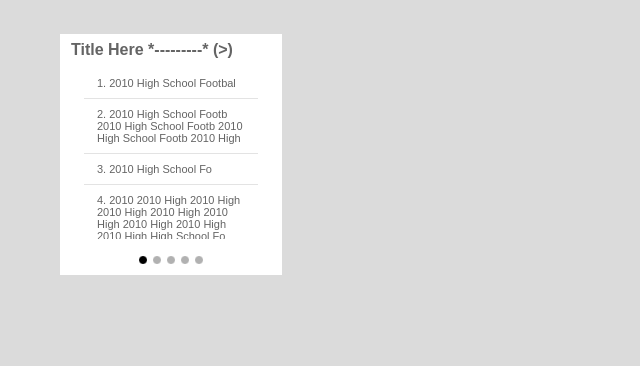
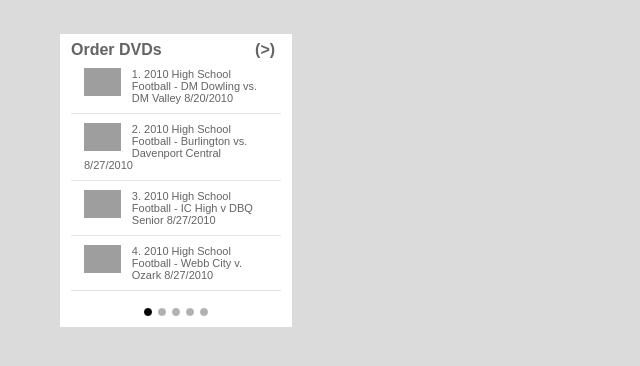
Before and after one commit to johnnyscott/Provideo-New-Site, a PHP site: page /flipper-one.html in a window 1280 px wide. Shown: the top 366 px of the page, without its empty margins (0-640 px from the left). Run offline with PHP 8.4, Linux system fonts and the light colour scheme; grey boxes are pictures that could not be loaded.

Commit message:
added pretties IE still broken

```diff
--- a/flipper-one/flipper-one.css
+++ b/flipper-one/flipper-one.css
@@ -13,7 +13,7 @@ a img {
 }
 
 div.small-flipper-one{
-	width:200px;
+	width:210px;
 	background:#fff;
 	color:#646464;
 	padding:7px 11px;
@@ -25,11 +25,11 @@ div.small-flipper-one{
 div.small-flipper-one div.flipper-one-container{
   position: relative;
 	overflow: hidden;
-  height:170px;
+  padding:0px;
+  margin:0px;
 }
 
 div.small-flipper-one div.flipper-one-container div.flipper-one {
-	padding:9px 13px;
 	font-size:11px;
   height:2px;
   position:relative;
@@ -39,8 +39,15 @@ div.small-flipper-one div.flipper-one-container div.flipper-one div{
 	padding:9px 13px;
 	border-bottom: 1px solid #e3e3e3;
 	font-size:11px;
+  overflow:hidden;
 }
 
+div.small-flipper-one div.flipper-one-container div.flipper-one img{
+	width:20%;
+  height:20%;
+  float:left;
+  margin-right:11px;
+}
 div.small-flipper-one div.pager {
  padding-top:11px;
  padding-left:14px;
--- a/flipper-one/flipper-one.html
+++ b/flipper-one/flipper-one.html
@@ -11,26 +11,27 @@
  <body>
 
   <div class="small-flipper-one" >
-    <strong>Title Here *---------* (&gt;)</strong>
+    <strong>Order DVDs &nbsp;&nbsp;&nbsp;&nbsp;&nbsp;&nbsp; &nbsp;&nbsp;&nbsp;&nbsp;&nbsp;&nbsp;&nbsp;&nbsp;&nbsp;&nbsp;&nbsp;&nbsp;  (&gt;)</strong>
     <div id="flipper-one-container" class="flipper-one-container">
       <div id="flipper-one" class="flipper-one">
-        <div>1. 2010 High School Footbal</div>
-        <div>2. 2010 High School Footb 2010 High School Footb 2010 High School Footb 2010 High </div>
-        <div>3. 2010 High School Fo</div>
-        <div>4. 2010 2010 High  2010 High  2010 High  2010 High  2010 High  2010 High  2010 High  2010 High  High School Fo</div>
-        <div>5. 2010 High School Footbal</div>
-        <div>6. 2010 High School Footb</div>
-        <div>7. 2010 High School Fo</div>
-        <div>8. 2010 High 2010 High  2010 High  School Fo</div>
-        <div>9. 2010 High School Footbal</div>
-        <div>10. 2010 High School Footb</div>
-        <div>11. 2010 High School Fo</div>
-        <div>12. 2010 High School Fo</div>
-        <div>13. 2010 High School Footbal</div>
-        <div>14. 2010 High School Footb</div>
-        <div>15. 2010 High School Fo</div>
-        <div>16. 2010 High School Fo</div>
-        <div>17. 2010 High School Footbal</div>
+        <div><img src="http://cdn-9.nflximg.com/us/boxshots/large/70109410.jpg" />1.  2010 High School Football - DM Dowling vs. DM Valley 8/20/2010 </div>
+        <div><img src="http://cdn-9.nflximg.com/us/boxshots/large/70109421.jpg" />2.  2010 High School Football - Burlington vs. Davenport Central 8/27/2010 </div>
+        <div><img src="http://cdn-9.nflximg.com/us/boxshots/large/70109431.jpg" />3.  2010 High School Football - IC High v DBQ Senior 8/27/2010 </div>
+        <div><img src="http://cdn-9.nflximg.com/us/boxshots/large/70109405.jpg" />4.  2010 High School Football - Webb City v. Ozark 8/27/2010 </div>
+        <div><img src="http://cdn-9.nflximg.com/us/boxshots/large/70109412.jpg" />5.  2010 High School Football - CR Kennedy vs. CR Xavier 8/27/2010 </div>
+        <div><img src="http://cdn-9.nflximg.com/us/boxshots/large/70109413.jpg" />6.  2010 High School Football - Clinton vs. Davenport Assumption 8/27/2010 </div>
+        <div><img src="http://cdn-9.nflximg.com/us/boxshots/large/70109411.jpg" />7.  2010 High School Football - Pella vs. Newton 8/27/2010 </div>
+        <div><img src="http://cdn-9.nflximg.com/us/boxshots/large/70109417.jpg" />8.  2010 Westdale Mall Spirit Competition 8/28/2010 </div>
+        <div><img src="http://cdn-9.nflximg.com/us/boxshots/large/70109427.jpg" />9.  2010 High School Football - Orion v. Sherrard 9/3/2010 </div>
+        <div><img src="http://cdn-9.nflximg.com/us/boxshots/large/70109401.jpg" />10.  2010 High School Football - Iowa City Regina v. Solon 9/3/2010 </div>
+        <div><img src="http://cdn-9.nflximg.com/us/boxshots/large/70109402.jpg" />11.  2010 High School Football - Ft. Dodge v. Urbandale 9/3/2010 </div>
+        <div><img src="http://cdn-9.nflximg.com/us/boxshots/large/70109403.jpg" />12.  2010 High School Football - Davenport Assumption v. Bettendorf 9/10/2010 </div>
+        <div><img src="http://cdn-9.nflximg.com/us/boxshots/large/70109405.jpg" />13.  2010 High School Football - Des Moines East v. Ames 9/10/2010 </div>
+        <div><img src="http://cdn-9.nflximg.com/us/boxshots/large/70109409.jpg" />14.  2010 High School Football - Cedar Rapids Kennedy v. Cedar Rapids Washington 9/10/2010 </div>
+        <div><img src="http://cdn-9.nflximg.com/us/boxshots/large/70109412.jpg" />16.  2010 High School Football - CR Kennedy vs. CR Xavier 8/27/2010 </div>
+        <div><img src="http://cdn-9.nflximg.com/us/boxshots/large/70109413.jpg" />17.  2010 High School Football - Clinton vs. Davenport Assumption 8/27/2010 </div>
+        <div><img src="http://cdn-9.nflximg.com/us/boxshots/large/70109411.jpg" />18.  2010 High School Football - Pella vs. Newton 8/27/2010 </div>
+        <div><img src="http://cdn-9.nflximg.com/us/boxshots/large/70109417.jpg" />19.  2010 Westdale Mall Spirit Competition 8/28/2010 </div>
       </div>
     </div>
     <div id="pager" class="pager"></div>
--- a/flipper-one/flipper-one.js
+++ b/flipper-one/flipper-one.js
@@ -99,14 +99,14 @@ var flipperOne = {
    for(var i = iEnd; i > iStart-1; i--){
     var iDelayMultiplier = Math.abs(i-iEnd);
 
-    // animate out and on last trigger animate in
+    // animate out (on last trigger animate in)
     if( i == iStart ) { // LAST ITEM TRIGGERS FADE IN OF NEXT PAGE
       flipperOne.o().find("div:eq("+i+")").delay(
-        flipperOne.iFadeInOffsetMillis+(iDelayMultiplier * flipperOne.iFadeTimeOffsetMillis)
+        (iDelayMultiplier * flipperOne.iFadeTimeOffsetMillis)
           ).animate({
-             left: "+="+(3*flipperOne.iFadeOffset)+"px",
+             left: "+="+(2*flipperOne.iFadeOffset)+"px",
              opacity: 0.0
-          },'easein', function (){
+          },'easeout', function (){
             /* shift over item just moved*/
             $(this).css('left',-flipperOne.iFadeOffset+"px");
 
@@ -123,11 +123,15 @@ var flipperOne = {
 
               iHeight += flipperOne.o().find("div:eq("+i+")").height() +
                 parseInt(flipperOne.o().find("div:eq("+i+")").css('padding-top').replace('px','')) +
-                parseInt(flipperOne.o().find("div:eq("+i+")").css('padding-bottom').replace('px',''));
+                parseInt(flipperOne.o().find("div:eq("+i+")").css('padding-bottom').replace('px',''))+
+                parseInt(flipperOne.o().find("div:eq("+i+")").css('margin-top').replace('px','')) +
+                parseInt(flipperOne.o().find("div:eq("+i+")").css('margin-bottom').replace('px',''))+
+                parseInt(flipperOne.o().find("div:eq("+i+")").css('border-bottom-width').replace('px','')) +
+                parseInt(flipperOne.o().find("div:eq("+i+")").css('border-top-width').replace('px',''));
 
               // setup animation
               flipperOne.o().find("div:eq("+i+")").delay(
-                 flipperOne.iFadeInOffsetMillis+(i * flipperOne.iFadeTimeOffsetMillis)
+                 (Math.abs(i-iStartNew) * flipperOne.iFadeTimeOffsetMillis)
                 ).animate({
                    left: "+="+flipperOne.iFadeOffset+"px",
                    opacity: 1.0
@@ -139,11 +143,11 @@ var flipperOne = {
           });
     } else {
       flipperOne.o().find("div:eq("+i+")").delay(
-           flipperOne.iFadeInOffsetMillis+(iDelayMultiplier * flipperOne.iFadeTimeOffsetMillis)
+           (iDelayMultiplier * flipperOne.iFadeTimeOffsetMillis)
           ).animate({
-             left: "+="+(3*flipperOne.iFadeOffset)+"px",
+             left: "+="+(2*flipperOne.iFadeOffset)+"px",
              opacity: 0.0
-            },'easein', function(){
+            },'easeout', function(){
              /* shift over item just moved*/
              $(this).css('left',-flipperOne.iFadeOffset+"px");
             });
@@ -173,9 +177,13 @@ var flipperOne = {
 			// break after last item on 1st page
 			if(i > flipperOne.iDefaultItemsPerPage -1){ break; }else{/**/}
 
-			iHeight += flipperOne.o().find("div:eq("+i+")").height() +
-        parseInt(flipperOne.o().find("div:eq("+i+")").css('padding-top').replace('px','')) +
-        parseInt(flipperOne.o().find("div:eq("+i+")").css('padding-bottom').replace('px',''));
+      iHeight += flipperOne.o().find("div:eq("+i+")").height() +
+              parseInt(flipperOne.o().find("div:eq("+i+")").css('padding-top').replace('px','')) +
+              parseInt(flipperOne.o().find("div:eq("+i+")").css('padding-bottom').replace('px',''))+
+              parseInt(flipperOne.o().find("div:eq("+i+")").css('margin-top').replace('px','')) +
+              parseInt(flipperOne.o().find("div:eq("+i+")").css('margin-bottom').replace('px',''))+
+              parseInt(flipperOne.o().find("div:eq("+i+")").css('border-bottom-width').replace('px','')) +
+              parseInt(flipperOne.o().find("div:eq("+i+")").css('border-top-width').replace('px',''));
 
 			// setup animation
 			flipperOne.o().find("div:eq("+i+")").delay(
```
